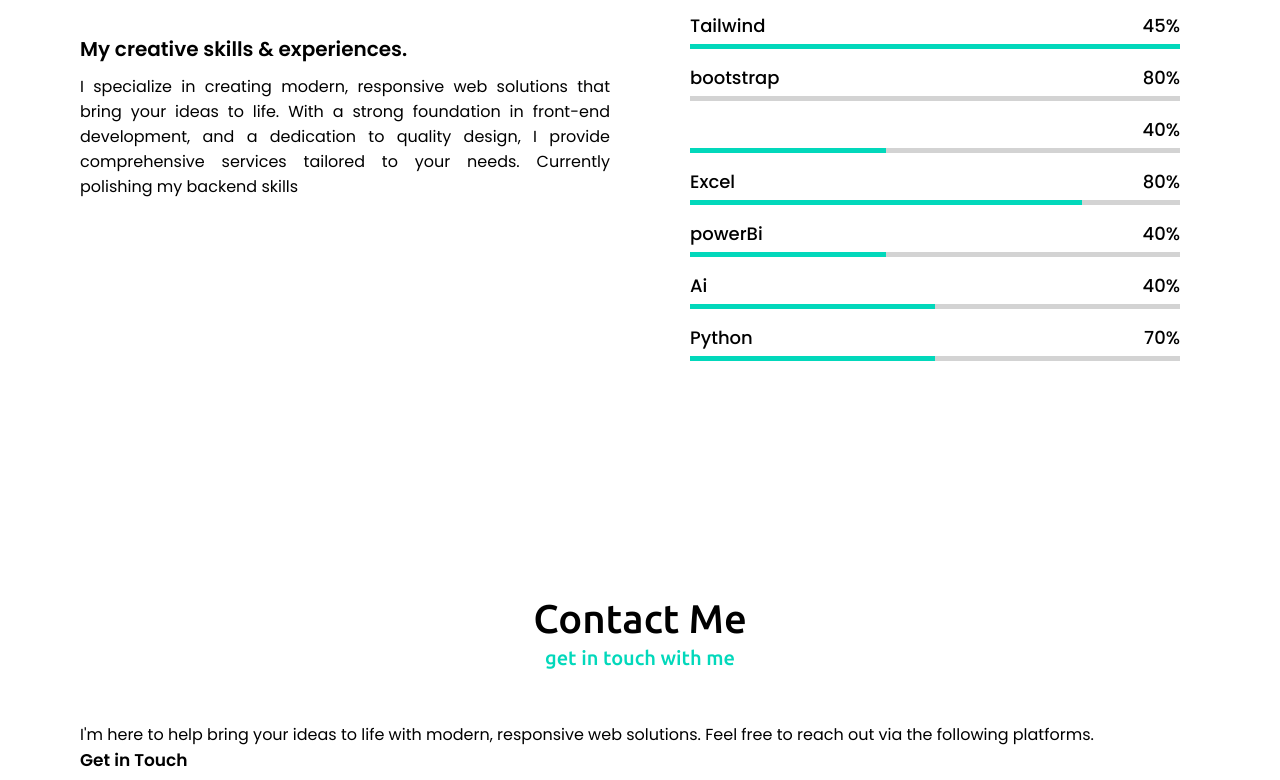
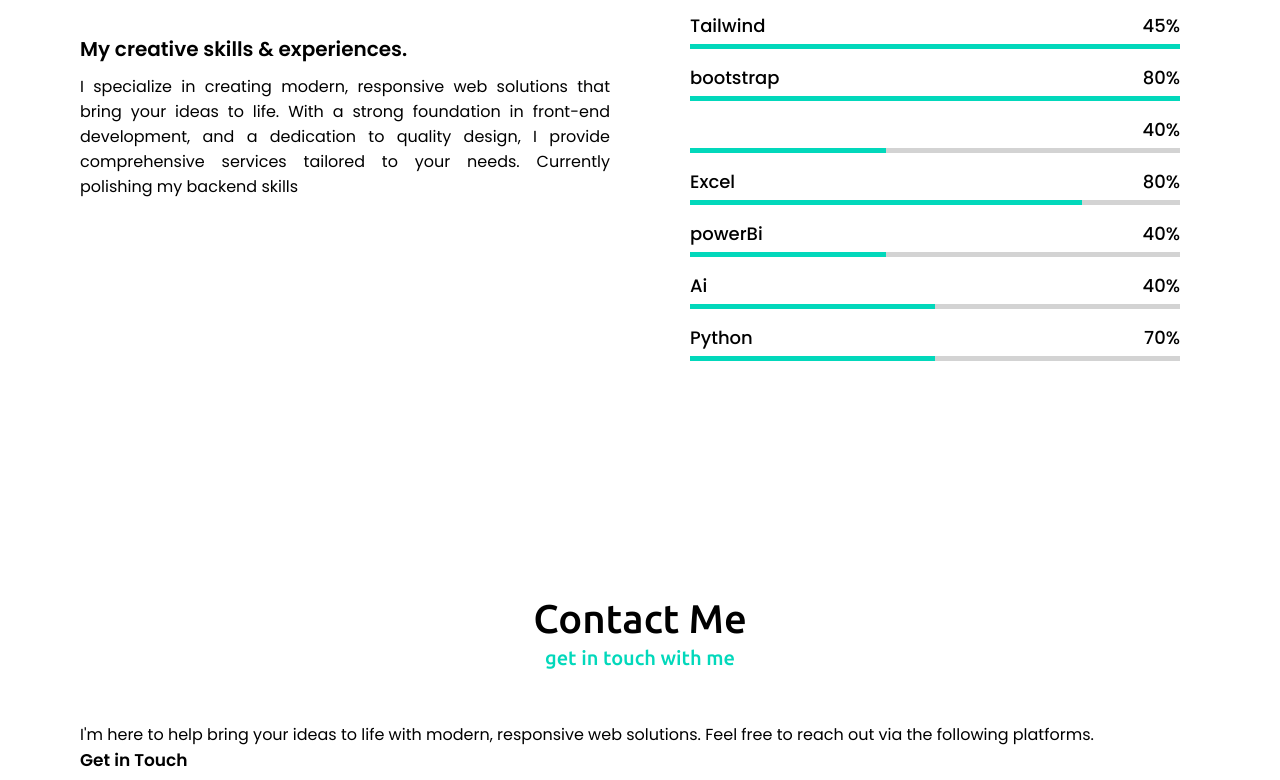
Before and after one commit to mdaltamashansari/portfolio, a plain HTML site: page index.html in a window 1280 px wide. Shown: the part 2902-3682 px from the top of the page. Drawn offline with Linux system fonts and the light colour scheme.

Commit message:
Update index.html

```diff
--- a/index.html
+++ b/index.html
@@ -166,7 +166,7 @@
                             <span>bootstrap</span>
                             <span>80%</span>
                         </div>
-                        <div class="line bootstrap"></div>
+                        <div class="line tailwind"></div>
                         <!-- Class name for Tailwind -->
                     </div>
 
```
